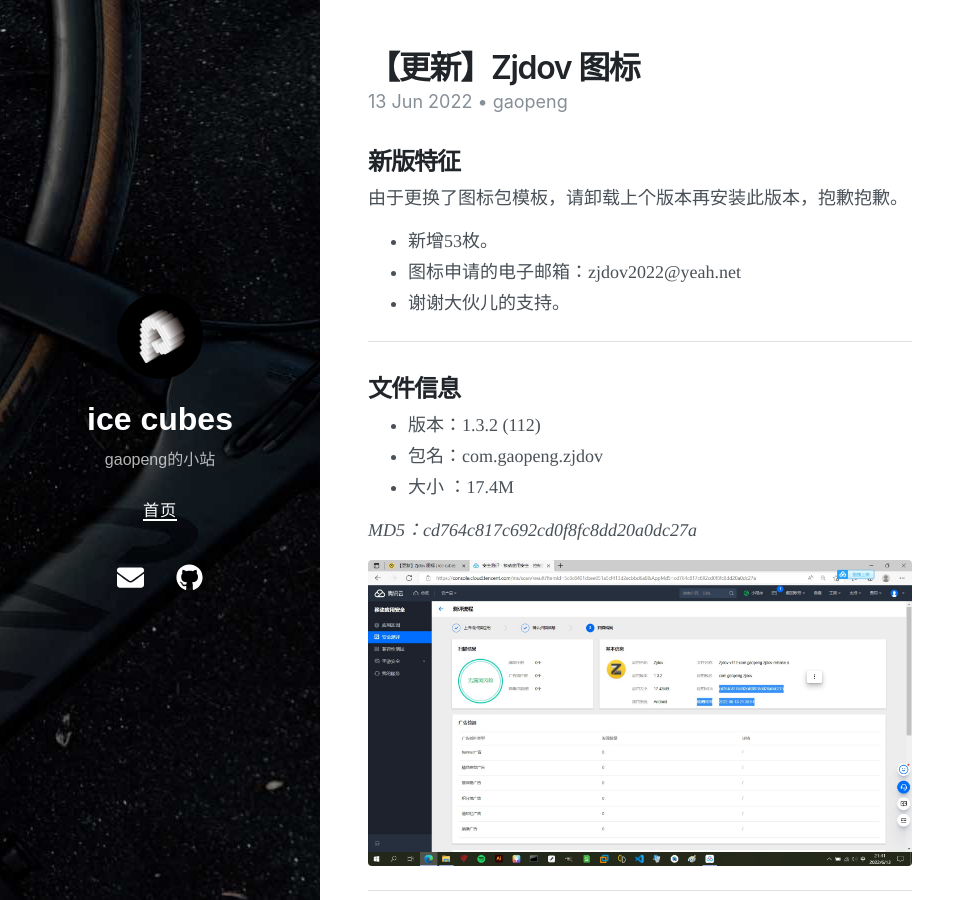
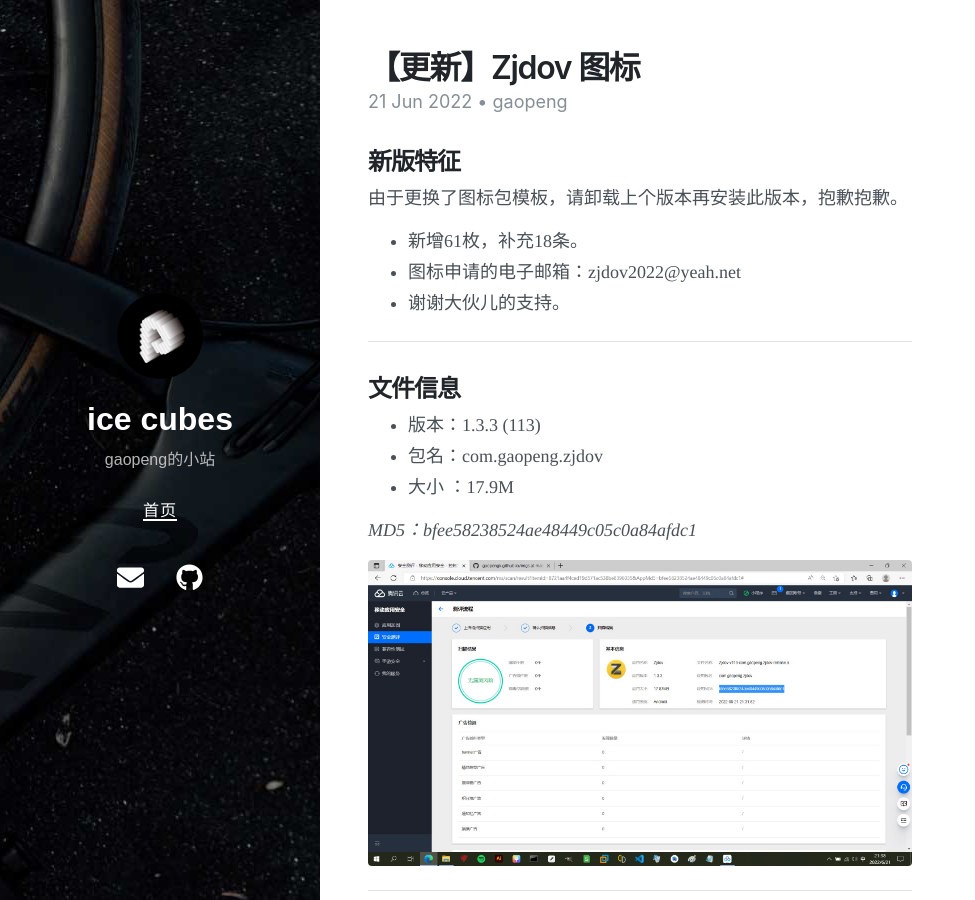
Before and after one commit to gaopengk/gaopengk.github.io, a Jekyll site: the page built from _posts/2022-06-21-【更新】Zjdov 图标.md, in a window 1280 px wide and 900 px high. Shown: the whole window, without its empty margins (0-975 px from the left). Built offline with Jekyll 4.4.1, drawn with Linux system fonts in a browser that asks for light colours; nearby versions of some CDN libraries.

Commit message:
Update and rename 2022-06-13-【更新】Zjdov 图标.md to 2022-06-21-【更新】Zjdov 图标.md

```diff
--- a/_posts/2022-06-13-【更新】Zjdov 图标.md
+++ b/_posts/2022-06-21-【更新】Zjdov 图标.md
@@ -1,32 +1,32 @@
 ---
 layout:     post
 title:      【更新】Zjdov 图标
-date:       2022-06-13 21:43 +0800
+date:       2022-06-21 21:43 +0800
 author:     gaopeng
 tags:       [图标包]
 ---
 ## 新版特征
 由于更换了图标包模板，请卸载上个版本再安装此版本，抱歉抱歉。
 
-- 新增53枚。
+- 新增61枚，补充18条。
 - 图标申请的电子邮箱：zjdov2022@yeah.net
 - 谢谢大伙儿的支持。
 
 ***
 
 ## 文件信息
-- 版本：1.3.2 (112)
+- 版本：1.3.3 (113)
 - 包名：com.gaopeng.zjdov
-- 大小 ：17.4M
+- 大小 ：17.9M
 
-_MD5：cd764c817c692cd0f8fc8dd20a0dc27a_
+_MD5：bfee58238524ae48449c05c0a84afdc1_
 
-<img src="https://gaopengk.github.io/imgs/zjdov_1.3.2.jpg"  width="100%">
+<img src="https://gaopengk.github.io/imgs/zjdov_1.3.3.jpg"  width="100%">
 
 ***
 
 ## 下载
-<a href="https://www.coolapk.com/apk/com.gaopeng.zjdov" target="_blank">酷安</a> | <a href="https://wwu.lanzouq.com/ibSLw06cxutg" target="_blank">蓝奏云</a> | <a href="https://pan.baidu.com/s/1FFoHk-svhUl9yFi4FXfyVg"  target="_blank">扩展</a>
+<a href="https://www.coolapk.com/apk/com.gaopeng.zjdov" target="_blank">酷安</a> | <a href="https://wwu.lanzouq.com/ibB0F06qt82h" target="_blank">蓝奏云</a> | <a href="https://pan.baidu.com/s/1FFoHk-svhUl9yFi4FXfyVg"  target="_blank">扩展</a>
 
 _华为主题请点扩展_
 
```
